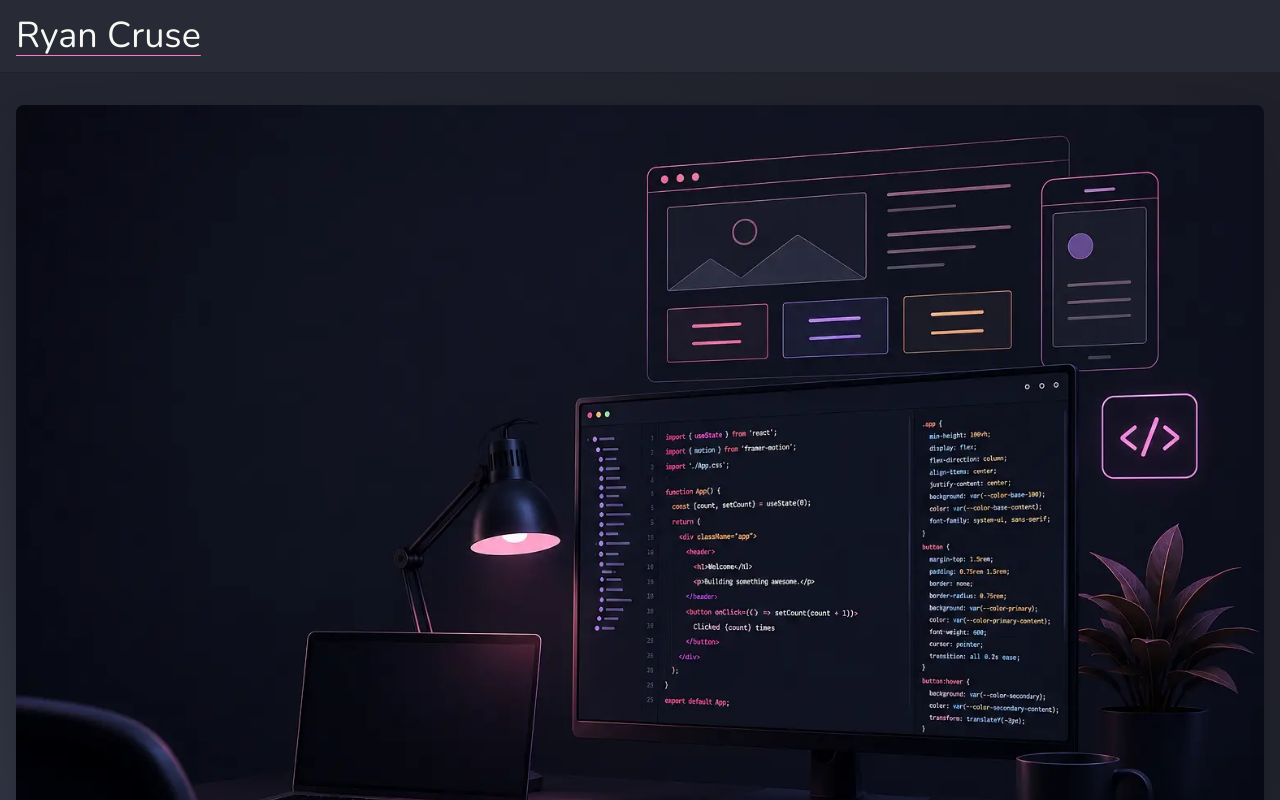
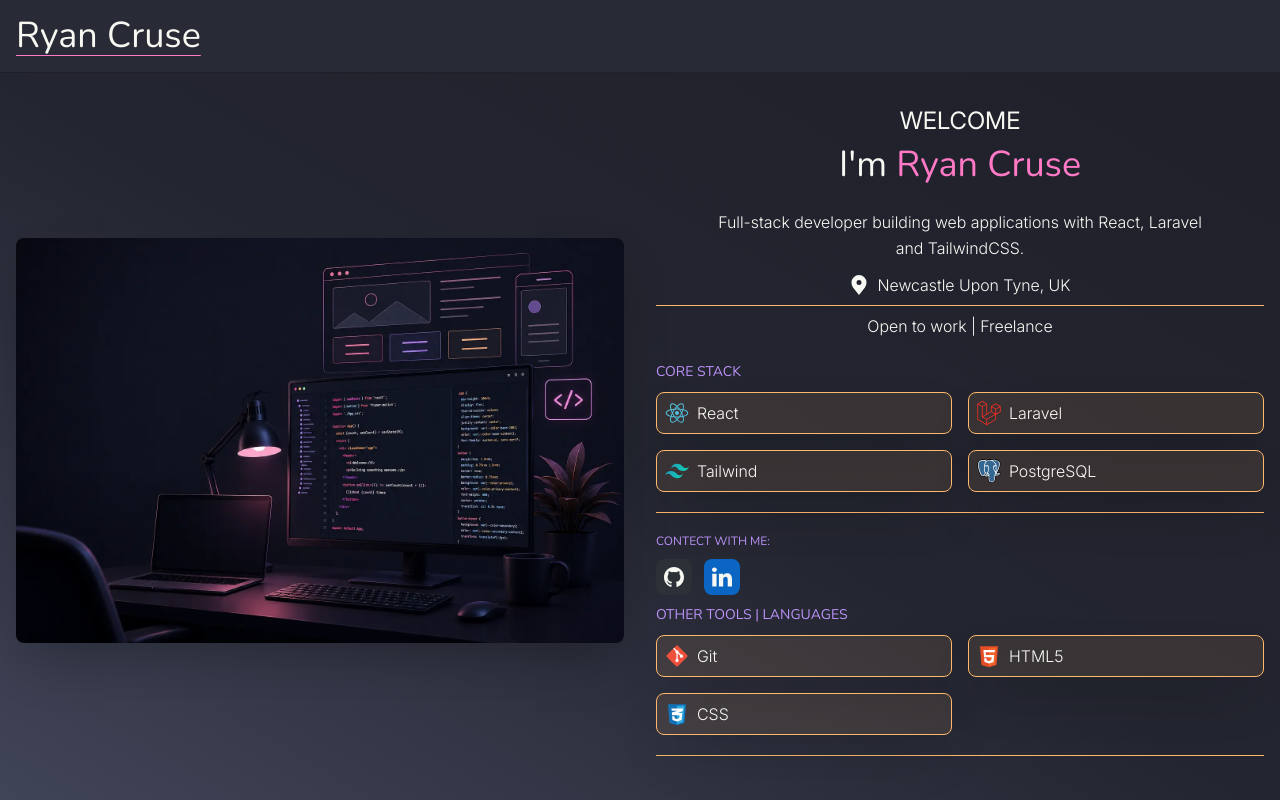
Before and after one commit to Cruse180795/My_Portfolio, a React (Vite) app: page / in a window 1280 px wide. Shown: the top 800 px of the page. Built offline with nearby package versions, Linux system fonts and the light colour scheme.

Commit message:
feature: Contact Me Section

```diff
--- a/src/components/sections/AboutMeSection.tsx
+++ b/src/components/sections/AboutMeSection.tsx
@@ -38,8 +38,9 @@
 
   return (
     <section className="bg-linear-to-bl from-base-300 via-base-200 to-neutral px-4 py-8">
+
       {/** Grid container */}
-      <div className="grid grid-cols-1 gap-8">
+      <div className="grid grid-cols-1 gap-8 lg:grid-cols-2 lg:items-center">
 
         {/** Image */}
         <img
@@ -89,7 +90,19 @@
               </ul>
             </div>
 
+            <hr className="border-t-0 border-accent border"/>
 
+            {/** Socials */}
+            <div className="flex flex-col gap-y-2.5">
+              <h2 className="uppercase text-secondary text-xs">Contect with me:</h2>
+              <div className="flex items-center gap-x-3">
+                <a href={githubLink} aria-label="GitHub" className="p-2 rounded-lg transition duration-500 ease-in-out bg-github hover:-translate-y-0.5" target="_blank">
+                  <GithubIcon className="size-5" />
+                </a>
+                <a href={linkedinLink} aria-label="LinkedIn" className="p-2 rounded-lg transition duration-500 ease-in-out bg-linkedin hover:-translate-y-0.5" target="_blank">
+                  <LinkedinIcon className="size-5" />
+                </a>
+              </div>
 
             {/* Other Tools */}
             <div className="space-y-2.5">
@@ -116,15 +129,12 @@
                 <LinkedinIcon className="size-5" />
               </a>
             </div>
+          </div>
 
           </div>
+        </div>
+      </div>
 
-        </div>
-
-
-
-
-      </div>
     </section>
   );
 }
```
